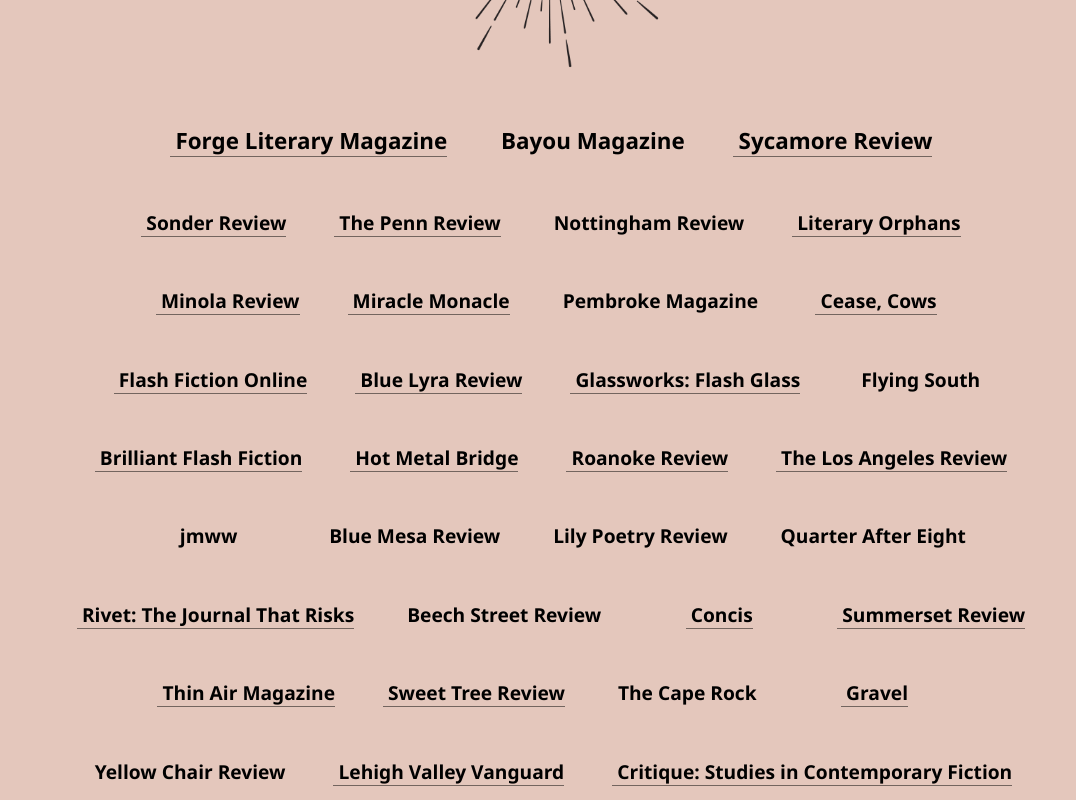
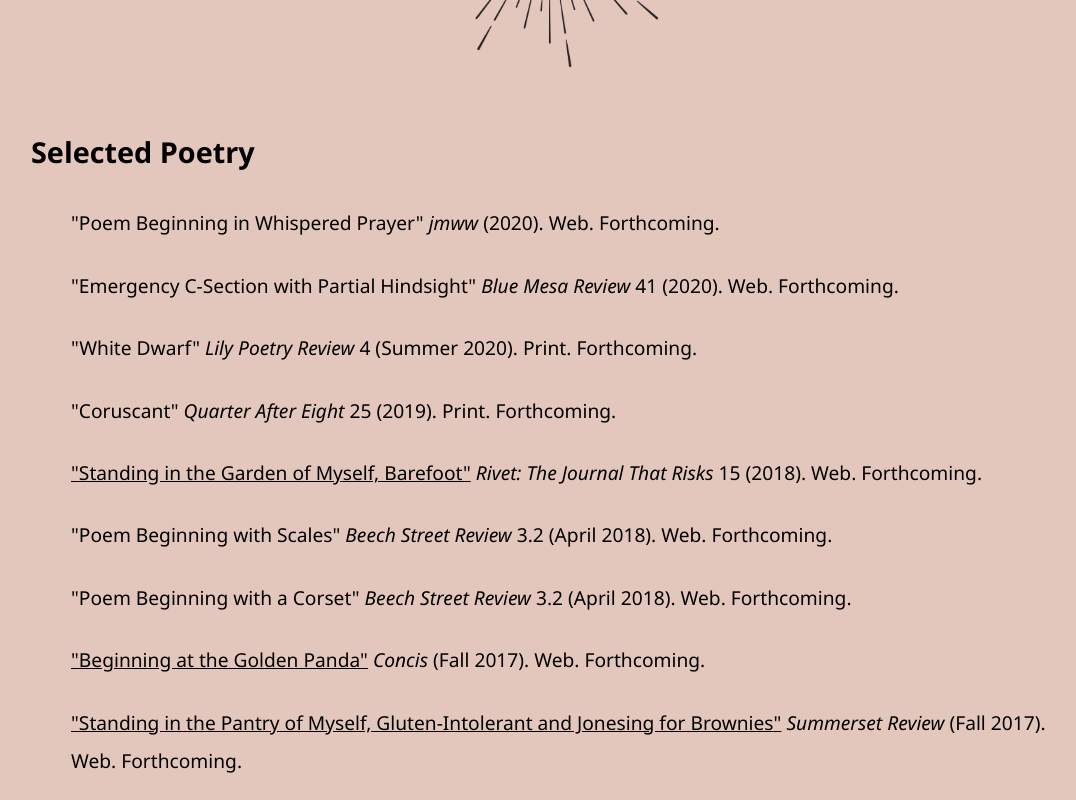
Before and after one commit to BradCoffield/marvel-kennel, a Next.js app: page /writing in a window 1280 px wide. Shown: the part 480-1280 px from the top of the page, without its empty margins (89-1165 px from the left). Built offline with nearby package versions, Linux system fonts and the light colour scheme; a web font is replaced by a local one.

Commit message:
redo of the redo of the redo of how to do pubs

```diff
--- a/pages/writing.js
+++ b/pages/writing.js
@@ -10,42 +10,30 @@
 -instead of listing each poem/piece on hover for pubs with multiple
   * first filter the array or something finding pubs with multiple pieces and deal witht hem such when it gets output you see "multiple pieces" instead of title
 
-forge, bayour sycamore on top
-
-
-I'm gonna need to pull all this js into its own file and just import it, I think.
-
-Take FictionPubs and forEach grab the pubTitle and then run a function to filter how many in FictionPubs have that, so in the filter, create a temporary array to push all of them that match and then if that array's length is greater than 1... ??
-
-allPubs.forEach then inside do another forEach and if the orginal pubTitle matches ++ a counter in a temp object that also gets the pubTitle and url. Then, iterate over that object and for each one with a counter over 1 go back to the original array and push a new element with that pubtitle, title of X stories/poems depending on the original genre (passed to function as an arg or pulled from the original object and appended to that temp object, if all pubs are one json file). then splice slice whatever all of the other objects with that pubTitle. So now, we have our new stand-in and none of the originals.
 
 */
 
 import PageHeading from "../components/PageHeading";
 import FictionPubs from "../data/publications/fiction.json";
 import PoetryPubs from "../data/publications/poetry.json";
-import ScholarlyPubs from "../data/publications/scholarly.json";
 import Link from "next/link";
 import styled from "styled-components";
-import _ from "lodash";
 
-export default function AllWriting() {
+export default function Writing() {
+  const PubsUlSimpleList = styled.ul`
+  li {list-style-type:none;margin-bottom:1.5rem;}
+  `
   const PubsUl = styled.ul`
     text-align: center;
-    padding: 0px;
-    margin: 0px;
 
     .box {
       position: relative;
       min-width: 140px;
-      z-index: 0;
     }
     .title1,
     .title2 {
-      transition: 0.9s;
-      /* border-bottom: 1px solid black; */
+      transition: 0.7s;
     }
-
     .title2 {
       position: absolute;
       top: 50%;
@@ -65,22 +53,14 @@
     .box:hover .title2 {
       opacity: 1;
     }
-    .featured {
-      font-size: 1.4rem;
-    }
     li {
       display: inline-block;
       list-style-type: none;
       margin: 1.25rem 1.5rem;
       font-size: 1.2rem;
     }
-    a.yesUnderline {
-      border-bottom: 1px solid var(--black-transparent-1);
-      text-decoration: none;
-    }
     a.yesUnderline:hover {
-      border-bottom: 1px solid var(--black-transparent-1);
-      /* text-decoration: 1px solid black; */
+      text-decoration: 1px solid black;
     }
 
     a.noUnderline {
@@ -92,198 +72,119 @@
     }
   `;
 
-  let combinePubs = (...args) => {
-    let arrayToReturn = [];
-    args.forEach((i) => {
-      i.forEach((p) => {
-        arrayToReturn.push(p);
-      });
-    });
-    return arrayToReturn;
-  };
-
-  const duplicateFixerUpper = (
-    mainArray,
-    publicationTitle,
-    publicationGenre
-  ) => {
-    let tempAllPubsArr = [];
-    // This object does a few things for us. It's what we will use later to get the information desired on the screen (so, title, pubtitle, and url) but also we track how many of this publication there are and the first location of it in the original array.
-    let tempObj = {
-      title: "",
-      pubTitle: publicationTitle,
-      url: "",
-      count: 0,
-      genre: publicationGenre,
-      firstIndex: 0,
-    };
-    mainArray.forEach((i, index) => {
-      if (i.pubTitle == publicationTitle) {
-        // console.log("got one!", index);
-        tempObj.count++; //tracking how many of this publication we have in total
-        tempObj.url = i.url; //presumes the url will be the same for each one
-        if (tempObj.firstIndex == 0) {
-          tempObj.firstIndex += index;
-        } //snags the index of the first instance in the master array
-      } else {
-        tempAllPubsArr.push(i); // if it isn't a publiction of the one we are looking for we just put it into the new array untouched
-      }
-    });
-    //conditionals to know whether to say stories or poems
-    if (publicationGenre == "fiction") {
-      tempObj.title = `${tempObj.count} Stories`;
-    }
-    if (publicationGenre == "poetry") {
-      tempObj.title = `${tempObj.count} Poems`;
-    }
-    tempAllPubsArr.splice(tempObj.firstIndex, 0, tempObj); //this inserts our new object at the first index we took from roughly preserving overall ordering
-    // console.log(tempAllPubsArr);
-    return tempAllPubsArr;
-  };
-
-  let allPubsCombined = combinePubs(
-    FictionPubs.fiction,
-    PoetryPubs.poetry,
-    ScholarlyPubs.scholarly
-  );
-
-  const listOfPubsWithMultipleThings = [
-    { title: "Sonder Review", genre: "fiction" },
-    { title: "Beech Street Review", genre: "poetry" },
-    { title: "Thin Air Magazine", genre: "poetry" },
-    { title: "Yellow Chair Review", genre: "poetry" },
-    { title: "Lehigh Valley Vanguard", genre: "poetry" },
-  ];
-
-  /*
-  Yeah, I needed recursion for this... but this works.
-  Each one takes the prior one as its source so that the deduping builds on each other.
-  Will have to manually add new pubs to the listofpubswithmultiplethings above and then add lines below
-
-  */
-
-  let dedupe0 = duplicateFixerUpper(
-    allPubsCombined,
-    listOfPubsWithMultipleThings[0].title,
-    listOfPubsWithMultipleThings[0].genre
-  );
-  let dedupe1 = duplicateFixerUpper(
-    dedupe0,
-    listOfPubsWithMultipleThings[1].title,
-    listOfPubsWithMultipleThings[1].genre
-  );
-  let dedupe2 = duplicateFixerUpper(
-    dedupe1,
-    listOfPubsWithMultipleThings[2].title,
-    listOfPubsWithMultipleThings[2].genre
-  );
-  let dedupe3 = duplicateFixerUpper(
-    dedupe2,
-    listOfPubsWithMultipleThings[3].title,
-    listOfPubsWithMultipleThings[3].genre
-  );
-  let dedupe4 = duplicateFixerUpper(
-    dedupe3,
-    listOfPubsWithMultipleThings[4].title,
-    listOfPubsWithMultipleThings[4].genre
-  );
-
-  let featuredPubsArr = dedupe4.filter((pub) => pub.featured);
-  let nonFeaturedPubsArr = dedupe4.filter((pub) => !pub.featured);
-
   return (
     <>
       <PageHeading
         content={"Writing"}
         image={"/assets/52VintageSunbursts/Black/PNG/Black-10.png"}
       />
-      <div id="featured-pubs">
-        <PubsUl>
-          {featuredPubsArr.map((pub) => {
+      <div>
+        <h2>Selected Poetry</h2>
+        <PubsUlSimpleList>
+          {PoetryPubs.poetry.map((pub) => {
             let title = pub.title;
             let pubTitle = pub.pubTitle;
+
             let wantUnderline = true;
             let doWeHaveUrl = true;
+            // let isItForthcoming = false;
+            let linkString = `<Link href="${pub.url}">`;
             if (pub.url == "" || pub.url == null || pub.url == undefined) {
               wantUnderline = false;
               doWeHaveUrl = false;
             }
+            let forthcomingText = "";
+            if (pub.forthcoming) {
+              forthcomingText = "Forthcoming.";
+            }
             return (
-              <li className="box featured" key={`${pub.pubTitle}_${pub.title}`}>
+              <>
+                <li className="box" key={pub.title}>
                   {
                     //Check if message failed
                     doWeHaveUrl ? (
                       <Link href={pub.url}>
                         <a
+                          target="_blank"
                           className={`${
                             wantUnderline ? "yesUnderline" : "noUnderline"
                           }`}
                         >
-                        <span className="nowrap title2">{title}</span>&nbsp;
-                        <span className="nowrap bold title1">{pubTitle}</span>
+                          "{title}"
+                          {/* <span className="nowrap bold title1">{pubTitle}</span> */}
                         </a>
                       </Link>
                     ) : (
-                    <div
-                      className="featured"
-                      key={`${pub.pubTitle}_${pub.title}`}
-                    >
                       <a
                         className={`${
                           wantUnderline ? "yesUnderline" : "noUnderline"
                         }`}
                       >
-                        <span className="nowrap title2">{title}</span>&nbsp;
-                        <span className="nowrap bold title1">{pubTitle}</span>
+                        "{title}"
+                        {/* <span className="nowrap bold title1">{pubTitle}</span> */}
                       </a>
-                    </div>
                     )
                   }
+                  &nbsp;<em>{pubTitle}</em> {pub.volumeIssue} ({pub.date}).{" "}
+                  {pub.format}. {forthcomingText}
                 </li>
+              </>
             );
           })}
-        </PubsUl>
-      </div>
-      <div id="other-pubs">
-        <PubsUl>
-          {nonFeaturedPubsArr.map((pub) => {
+        </PubsUlSimpleList>
+        <h2>Selected Fiction</h2>
+        <PubsUlSimpleList>
+          {FictionPubs.fiction.map((pub) => {
             let title = pub.title;
             let pubTitle = pub.pubTitle;
+
             let wantUnderline = true;
             let doWeHaveUrl = true;
+            // let isItForthcoming = false;
+            let linkString = `<Link href="${pub.url}">`;
             if (pub.url == "" || pub.url == null || pub.url == undefined) {
               wantUnderline = false;
               doWeHaveUrl = false;
             }
+            let forthcomingText = "";
+            if (pub.forthcoming) {
+              forthcomingText = "Forthcoming.";
+            }
             return (
-              <li className="box" key={`${pub.pubTitle}_${pub.title}`}>
-                {doWeHaveUrl ? (
+              <>
+                <li className="box" key={pub.title}>
+                  {
+                    //Check if message failed
+                    doWeHaveUrl ? (
                       <Link href={pub.url}>
+                        <a
+                          target="_blank"
+                          className={`${
+                            wantUnderline ? "yesUnderline" : "noUnderline"
+                          }`}
+                        >
+                          "{title}"
+                          {/* <span className="nowrap bold title1">{pubTitle}</span> */}
+                        </a>
+                      </Link>
+                    ) : (
                       <a
                         className={`${
                           wantUnderline ? "yesUnderline" : "noUnderline"
                         }`}
                       >
-                      <span className="nowrap title2">{title}</span>&nbsp;
-                      <span className="nowrap bold title1">{pubTitle}</span>
+                        "{title}"
+                        {/* <span className="nowrap bold title1">{pubTitle}</span> */}
                       </a>
-                  </Link>
-                ) : (
-                  <div key={`${pub.pubTitle}_${pub.title}`}>
-                    <a
-                      className={`${
-                        wantUnderline ? "yesUnderline" : "noUnderline"
-                      }`}
-                    >
-                      <span className="nowrap title2">{title}</span>&nbsp;
-                      <span className="nowrap bold title1">{pubTitle}</span>
-                    </a>
-                  </div>
-                )}
+                    )
+                  }
+                  &nbsp;<em>{pubTitle}</em> {pub.volumeIssue} ({pub.date}).{" "}
+                  {pub.format}. {forthcomingText}
                 </li>
+              </>
             );
           })}
-        </PubsUl>
+        </PubsUlSimpleList>
       </div>
     </>
   );
```
Lines whose indentation alone changed are shown as unchanged.
